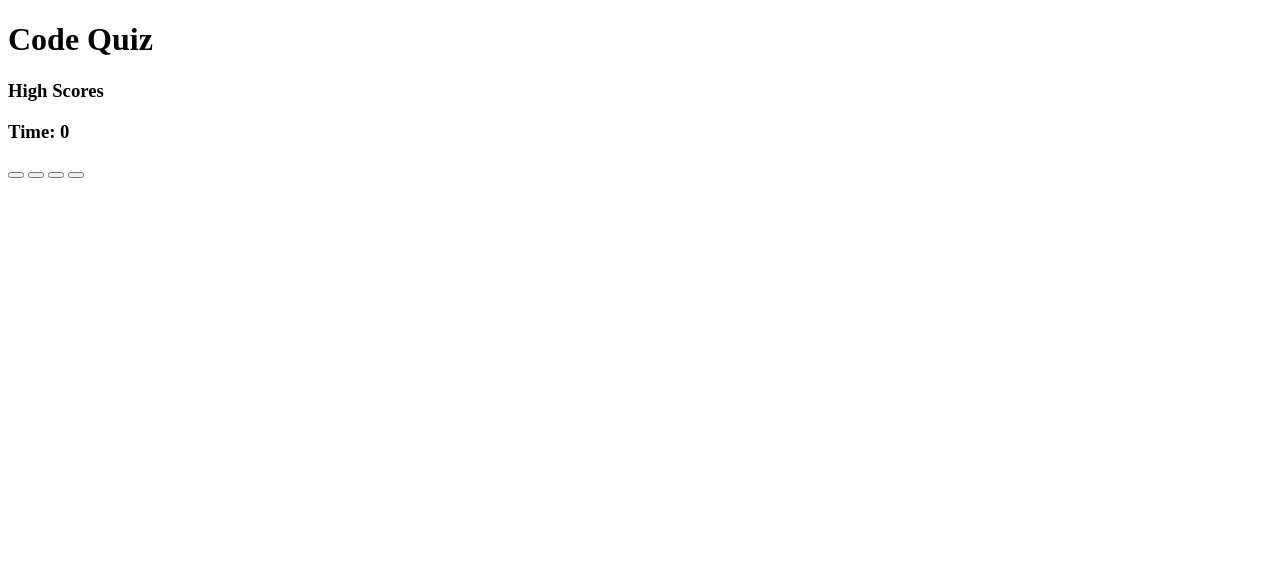
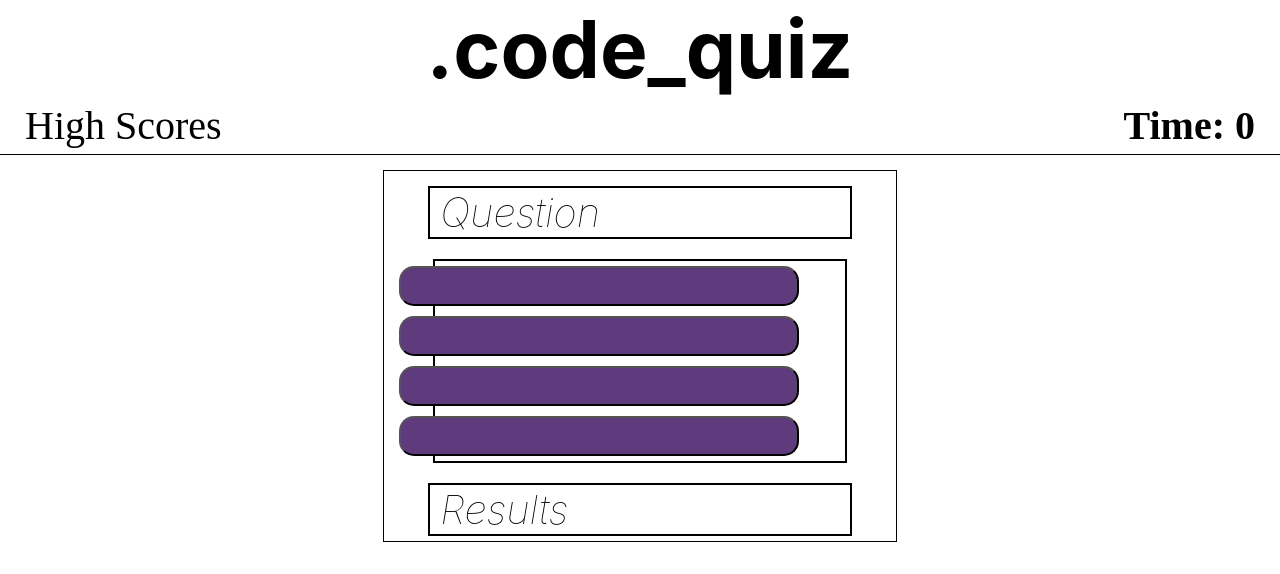
Before and after one commit to Sam-Walters93/code-quiz, a plain HTML site: page index.html in a window 1280 px wide. Drawn offline with Linux system fonts and the light colour scheme.

Commit message:
html and css done for primary quiz page

```diff
--- a/assets/css/style.css
+++ b/assets/css/style.css
@@ -0,0 +1,109 @@
+/* UNIVERSAL STYLING */
+*{
+    margin: 0;
+    padding: 0;
+}
+
+p {
+    font-family: -apple-system, BlinkMacSystemFont, 'Segoe UI', Roboto, Oxygen, Ubuntu, Cantarell, 'Open Sans', 'Helvetica Neue', sans-serif;
+    font-size: 40px;
+    font-weight: lighter;
+    font-style: italic;
+}
+
+a {
+    text-decoration: none;
+}
+
+a:hover {
+    font-size: 44px;
+    color: ;
+    transition: 00.3s;
+}
+
+a:visited {
+    color: black;
+}
+
+
+
+.container {
+    display: flex;
+    flex: wrap;
+    justify-content: space-between;
+    align-items: center;
+    border: solid black 2px;
+}
+
+header {
+    display: flex;
+    width: 100%;
+    height: auto;
+    flex-wrap: wrap;
+    justify-content: space-between;
+    align-items: center;
+    border-bottom: 1px solid black;
+}
+
+#title {
+    font-family: -apple-system, BlinkMacSystemFont, 'Segoe UI', Roboto, Oxygen, Ubuntu, Cantarell, 'Open Sans', 'Helvetica Neue', sans-serif;
+    font-size: 80px;
+    font-weight: bold;
+    flex: 1 0 100%;
+    margin: 0 auto;
+    text-align:  center;
+}
+
+.header-content {
+    margin: 5px 25px;
+    font-size: 40px;
+}
+
+#big-box {
+    margin: 15px auto;
+    width: 40%;
+    height: fit-content;
+    flex-direction: column;
+    border:black 1px solid;
+    justify-content: flex-start;
+
+}
+
+#holder {
+    height: 10%;
+    min-height: fit-content;
+    width: 80%;
+    min-width: fit-content;
+    margin: 15px auto 5px;
+    justify-content: flex-start;
+    padding-left: 10px;
+}
+
+#answer-holder {
+    height: fit-content;
+    width: 80%;
+    margin: 15px auto 5px;
+    display: flex;
+    flex-direction: column;
+    justify-content: center;
+    align-content: center;
+}
+
+.answer-btn {
+    width: 400px;
+    min-width: 250px;
+    height: 40px;
+    margin: 5px 50% 5px 30%;
+    text-align: center;
+    outline: none;
+    border-radius: 15px;
+    background-color: rgb(95, 59, 125);
+    cursor: pointer;
+    transition: 0.3s;
+}
+
+.answer-btn:hover {
+    background-color: rgb(230, 136, 235);
+    width: 420px;
+    height: 45px;
+}
--- a/index.html
+++ b/index.html
@@ -12,20 +12,26 @@
 
 <body>
     <header>
-        <h1 id="title">Code Quiz</h1>
-        <h3 id="high-score">High Scores</h3>
-        <h3 id="countdown">Time: 0</h3>
+        <h1 class="typewriter" id="title">.code_quiz</h1>
+        <a href="" class="header-content" id="high-score">High Scores</a>
+        <h3 class="header-content" id="countdown">Time: <span>0</span></h3>
     </header>
 
+
+
     <main class="container" id="big-box">
-        <div id="question"></div>
+        <div class="container" id="holder">
+            <p id="question">Question</p>
+        </div>
         <div class="container" id="answer-holder">
             <button class="answer-btn"></button>
             <button class="answer-btn"></button>
             <button class="answer-btn"></button>
             <button class="answer-btn"></button>
         </div>
-        <div id="results"></div>
+        <div class="container" id="holder">
+            <p>Results</p>
+        </div>
 
     </main>
 
```
Also changed, not shown: PhotoFunia-1613757528.jpg (added), 1 other file.
